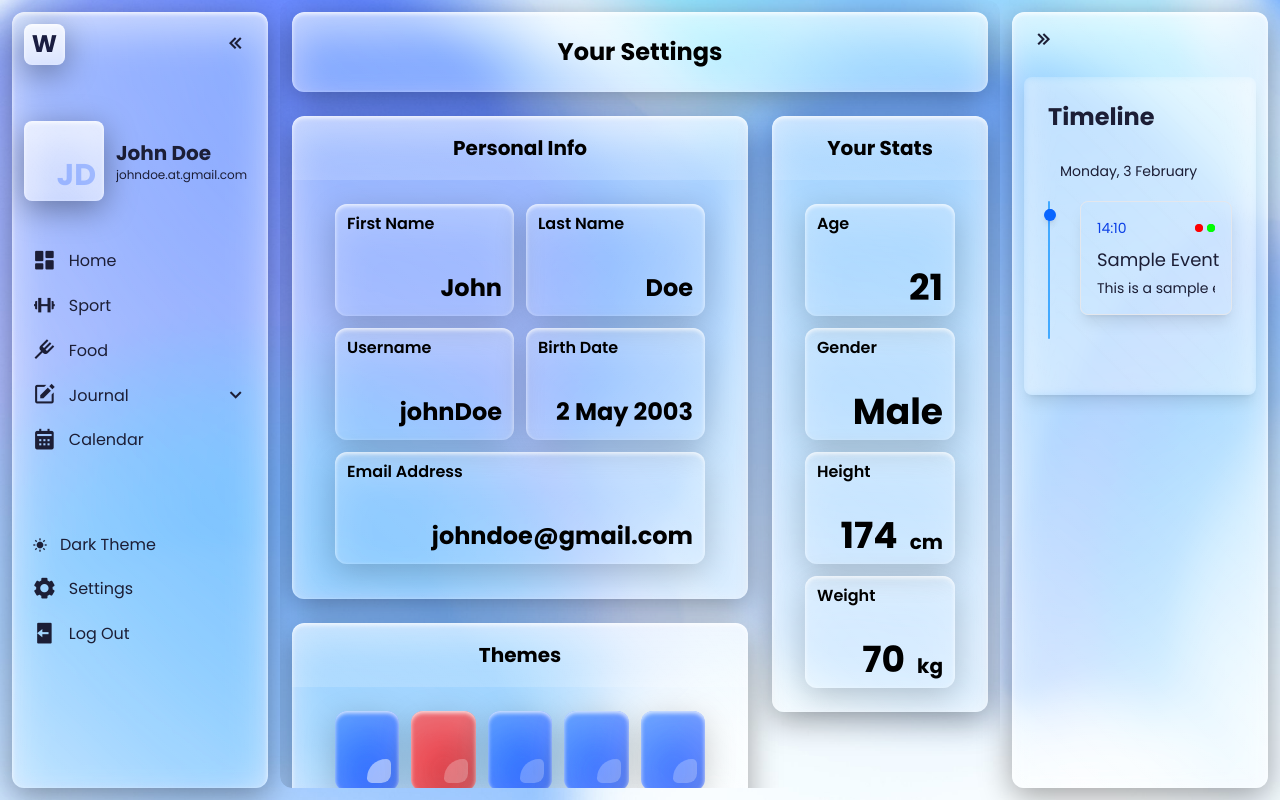
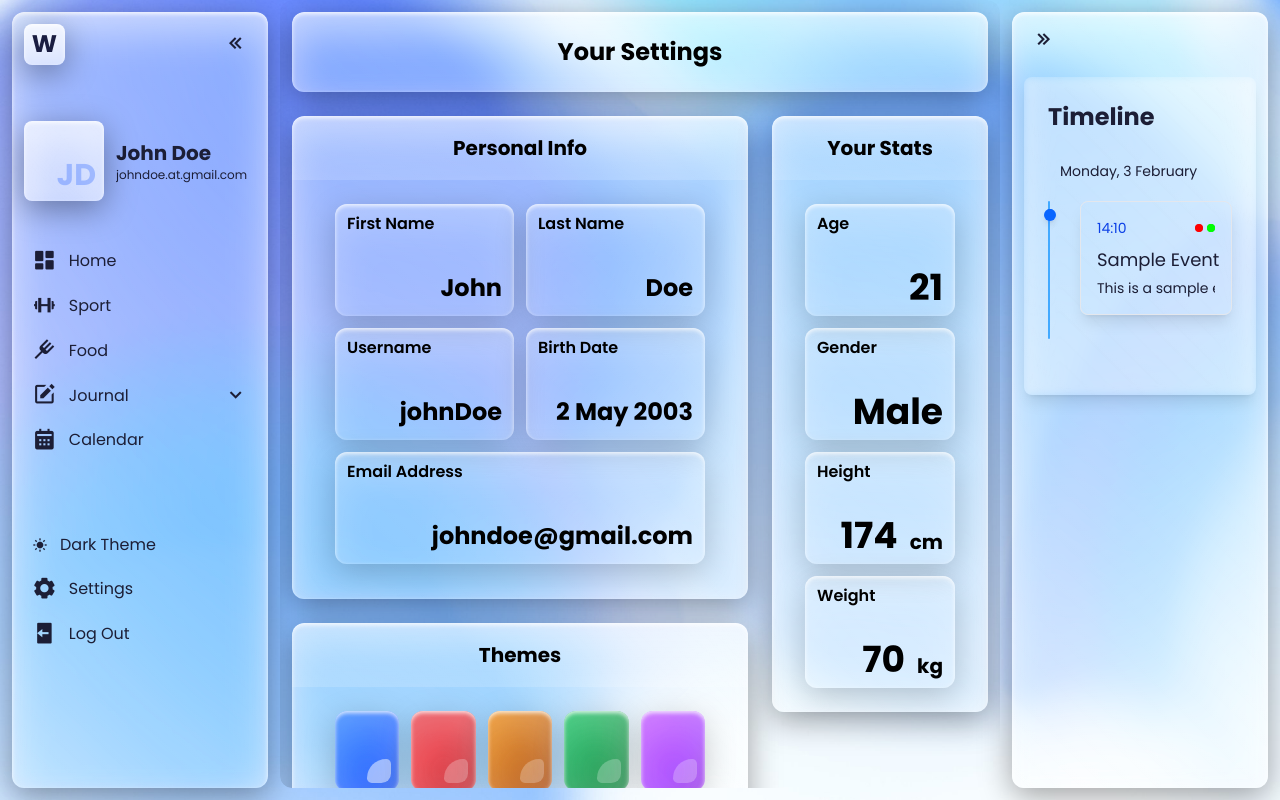
Before and after one commit to GhadPRG/FrontendWEB, an Angular app in the folder WellIo-frontend/: page /dashboard/settings in a window 1280 px wide. Built offline with nearby package versions, Linux system fonts and the light colour scheme.

Commit message:
Aggiunti temi

```diff
--- a/WellIo-frontend/src/app/shared/components/dash-settings/dash-settings.component.html
+++ b/WellIo-frontend/src/app/shared/components/dash-settings/dash-settings.component.html
@@ -74,11 +74,16 @@
         <div class="info-container themes-panel">
             <div class="panel-title glass-top-title-bg">Themes</div>
             <div class="info-content color-container">
-                <div class="color-block theme-blue selected"></div>
-                <div class="color-block theme-red"></div>
-                <div class="color-block theme-yellow"></div>
-                <div class="color-block theme-green"></div>
-                <div class="color-block theme-purple"></div>
+                <div (click)="setTheme('blue')" [ngClass]="{selected: selectedTheme==='blue'}"
+                  class="color-block theme-blue selected"></div>
+                <div (click)="setTheme('red')" [ngClass]="{selected: selectedTheme==='red'}"
+                  class="color-block theme-red"></div>
+                <div (click)="setTheme('amber')" [ngClass]="{selected: selectedTheme==='amber'}"
+                  class="color-block theme-amber"></div>
+                <div (click)="setTheme('green')" [ngClass]="{selected: selectedTheme==='green'}"
+                  class="color-block theme-green"></div>
+                <div (click)="setTheme('purple')" [ngClass]="{selected: selectedTheme==='purple'}"
+                  class="color-block theme-purple"></div>
             </div>
         </div>
 </div>
--- a/WellIo-frontend/src/app/shared/components/dash-settings/dash-settings.component.ts
+++ b/WellIo-frontend/src/app/shared/components/dash-settings/dash-settings.component.ts
@@ -1,19 +1,31 @@
 import { Component, OnInit } from '@angular/core';
 import { DashboardService } from '../../services/dashboard.service';
+import {NgClass} from '@angular/common';
+import {ThemeService} from '../../services/theme.service';
 
 @Component({
   selector: 'app-dash-settings',
   standalone: true,
-  imports: [],
+  imports: [
+    NgClass
+  ],
   templateUrl: './dash-settings.component.html',
   styleUrl: './dash-settings.component.css'
 })
 export class DashSettingsComponent implements OnInit {
+  selectedTheme: string = "blue";
 
-  constructor(private dashSerive: DashboardService) {}
+  constructor(private dashSerive: DashboardService,
+              private themeService: ThemeService) {}
 
   ngOnInit(): void {
     this.dashSerive.setHeaderText("Your Settings");
+    this.themeService.themeColor$.subscribe(theme => {
+      this.selectedTheme = theme;
+    })
   }
 
+  setTheme(theme: string): void {
+    this.themeService.setThemeColor(theme);
+  }
 }
--- a/WellIo-frontend/src/styles.css
+++ b/WellIo-frontend/src/styles.css
@@ -31,8 +31,17 @@
         --color-fill-lightest: 239 246 255; /* 50 */
         --color-fill-darkest: 23 37 84; /* 950 */
 
+      --bg-grad-1: #3b82f6;
+      --bg-grad-2: #4f46e5;
+
         --color-text-logo: var(--color-fill-light);
     }
+
+  .dark {
+    --color-text-ligh-base: 255 255 255;
+    --color-text-light-muted: 242 242 242;
+    --color-text-light-accent: 29 78 216;
+  }
 
     .theme-blue {
         --color-text-light-accent: 30 64 175;
@@ -50,7 +59,28 @@
         --url-bg-grad: url('/images/Blue-Gradient.jpg');
         --url-bg-image: url('/images/Blue-Background.jpg');
 
+      --bg-grad-1: #3b82f6;
+      --bg-grad-2: #4f46e5;
+
     }
+
+  .dark.theme-blue {
+    --color-text-light-accent: 30 64 175;
+    --color-text-dark-accent: 29 78 216;
+
+    --color-fill-lighter: 59 130 246; /* 500 */
+    --color-fill-light: 37 99 235; /* 600 */
+    --color-fill-medium: 29 78 216; /* 700 */
+    --color-fill-dark: 30 64 175; /* 800 */
+    --color-fill-darker: 30 58 138; /* 900 */
+
+    --color-fill-lightest: 239 246 255; /* 50 */
+    --color-fill-darkest: 23 37 84; /* 950 */
+
+    --bg-grad-1: #0f172a;
+    --bg-grad-2: #334155;
+
+  }
 
     .theme-red {
         --color-text-light-accent: 174 30 30;
@@ -64,7 +94,129 @@
 
         --color-fill-lightest: 254 242 242; /* 50 */
         --color-fill-darkest: 69 10 10; /* 950 */
+
+      --bg-grad-1: #ef4444;
+      --bg-grad-2: #b91c1c;
     }
+
+  .dark.theme-red {
+    --color-text-light-accent: 174 30 30; /* 700 */
+    --color-text-dark-accent: 216 29 29; /* 300 */
+
+    --color-fill-lighter: 239 68 68; /* 500 */
+    --color-fill-light: 220 38 38; /* 600 */
+    --color-fill-medium: 185 28 28; /* 700 */
+    --color-fill-dark: 153 27 27; /* 800 */
+    --color-fill-darker: 127 29 29; /* 900 */
+
+    --color-fill-lightest: 254 242 242; /* 50 */
+    --color-fill-darkest: 69 10 10; /* 950 */
+
+    --bg-grad-1: #7f1d1d;
+    --bg-grad-2: #450a0a;
+  }
+
+  .theme-amber {
+    --color-text-light-accent: 180 83 9; /* 700 */
+    --color-text-dark-accent: 252 211 77; /* 300 */
+
+    --color-fill-lighter: 253 230 138; /* 200 */
+    --color-fill-light: 252 211 77; /* 300 */
+    --color-fill-medium: 251 191 36; /* 400 */
+    --color-fill-dark: 217 119 6; /* 600 */
+    --color-fill-darker: 146 64 14; /* 800 */
+
+    --color-fill-lightest: 255 251 235; /* 50 */
+    --color-fill-darkest: 69 26 3; /* 950 */
+
+    --bg-grad-1: #fbbf24;
+    --bg-grad-2: #d97706;
+  }
+
+  .dark.theme-amber {
+    --color-text-light-accent: 180 83 9; /* 700 */
+    --color-text-dark-accent: 252 211 77; /* 300 */
+
+    --color-fill-lighter: 245 158 11; /* 500 */
+    --color-fill-light: 217 119 6; /* 600 */
+    --color-fill-medium: 185 28 28; /* 700 */
+    --color-fill-dark: 146 64 14; /* 800 */
+    --color-fill-darker: 120 53 15; /* 900 */
+
+    --color-fill-lightest: 255 251 235; /* 50 */
+    --color-fill-darkest: 69 26 3; /* 950 */
+
+    --bg-grad-1: #92400e;
+    --bg-grad-2: #78350f;
+  }
+
+  .theme-purple {
+    --color-text-light-accent: 126 34 206; /* 700 */
+    --color-text-dark-accent: 216 180 254; /* 300 */
+
+    --color-fill-lighter: 233 213 255; /* 200 */
+    --color-fill-light: 216 180 254; /* 300 */
+    --color-fill-medium: 192 132 252; /* 400 */
+    --color-fill-dark: 147 51 234; /* 600 */
+    --color-fill-darker: 107 33 168; /* 800 */
+
+    --color-fill-lightest: 250 245 255; /* 50 */
+    --color-fill-darkest: 59 7 100; /* 950 */
+
+    --bg-grad-1: #a855f7;
+    --bg-grad-2: #7e22ce;
+  }
+
+  .dark.theme-purple {
+    --color-text-light-accent: 126 34 206; /* 700 */
+    --color-text-dark-accent: 216 180 254; /* 300 */
+
+    --color-fill-lighter: 168 85 247; /* 500 */
+    --color-fill-light: 147 51 234; /* 600 */
+    --color-fill-medium: 126 34 206; /* 700 */
+    --color-fill-dark: 107 33 168; /* 800 */
+    --color-fill-darker: 88 28 135; /* 900 */
+
+    --color-fill-lightest: 250 245 255; /* 50 */
+    --color-fill-darkest: 59 7 100; /* 950 */
+
+    --bg-grad-1: #6b21a8;
+    --bg-grad-2: #3b0764;
+  }
+
+  .theme-green {
+    --color-text-light-accent: 21 128 61; /* 700 */
+    --color-text-dark-accent: 134 239 172; /* 300 */
+
+    --color-fill-lighter: 187 247 208; /* 200 */
+    --color-fill-light: 134 239 172; /* 300 */
+    --color-fill-medium: 74 222 128; /* 400 */
+    --color-fill-dark: 22 163 74; /* 600 */
+    --color-fill-darker: 22 101 52; /* 800 */
+
+    --color-fill-lightest: 240 253 244; /* 50 */
+    --color-fill-darkest: 5 46 22; /* 950 */
+
+    --bg-grad-1: #22c55e;
+    --bg-grad-2: #15803d;
+  }
+
+  .dark.theme-green {
+    --color-text-light-accent: 21 128 61; /* 700 */
+    --color-text-dark-accent: 134 239 172; /* 300 */
+
+    --color-fill-lighter: 34 197 94; /* 500 */
+    --color-fill-light: 22 163 74; /* 600 */
+    --color-fill-medium: 21 128 61; /* 700 */
+    --color-fill-dark: 22 101 52; /* 800 */
+    --color-fill-darker: 20 83 45; /* 900 */
+
+    --color-fill-lightest: 240 253 244; /* 50 */
+    --color-fill-darkest: 5 46 22; /* 950 */
+
+    --bg-grad-1: #166534;
+    --bg-grad-2: #14532d;
+  }
 }
 
 /* @layer components {
```
